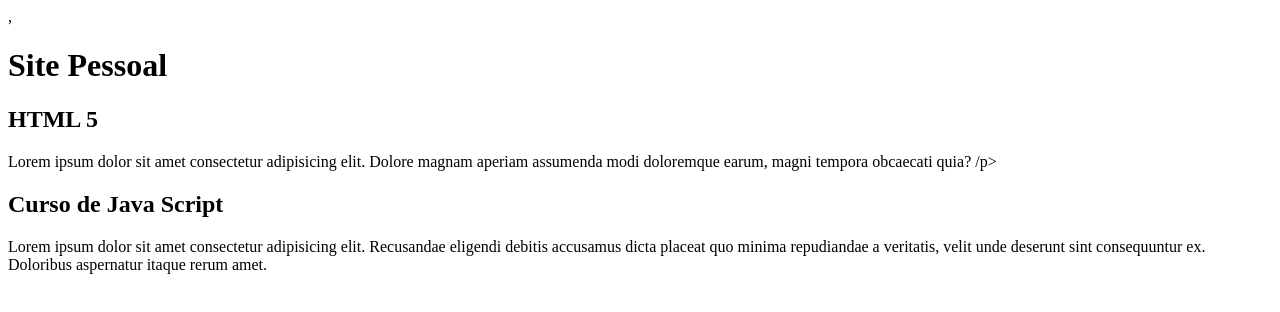
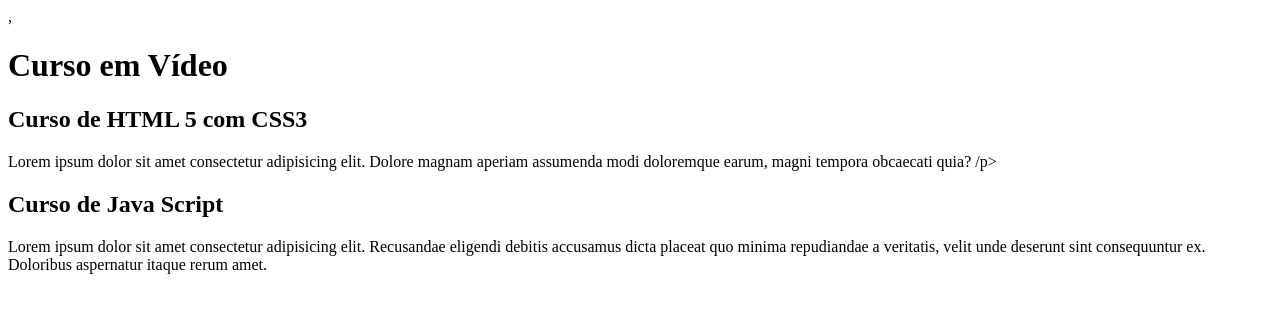
Before and after one commit to g-sabino/projeto-site, a plain HTML site: page index.html in a window 1280 px wide. Drawn offline with Linux system fonts and the light colour scheme.

Commit message:
pequenas alterações

```diff
--- a/index.html
+++ b/index.html
@@ -4,19 +4,19 @@
     <meta charset="UTF-8">
     <meta name="viewport" content="width=
     , initial-scale=1.0">
-    <title>Curso em Vídeo</title>
+    <title> Curso em Vídeo </title>
 </head>
 <body>
     ,<main>
         <header>
-            <h1>Site Pessoal</h1>
+            <h1>Curso em Vídeo </h1>
         </header>
         <article>
-            <h2>HTML 5</h2>
+            <h2> Curso de HTML 5 com CSS3 </h2>
             <p> Lorem ipsum dolor sit amet consectetur adipisicing elit. Dolore magnam aperiam assumenda modi doloremque earum, magni tempora obcaecati quia? /p>
         </article>
         <article>
-            <h2> Curso de Java Script</h2>
+            <h2>Curso de Java Script</h2>
             <p> Lorem ipsum dolor sit amet consectetur adipisicing elit. Recusandae eligendi debitis accusamus dicta placeat quo minima repudiandae a veritatis, velit unde deserunt sint consequuntur ex. Doloribus aspernatur itaque rerum amet.</p>
         </article>
     </main>
```
